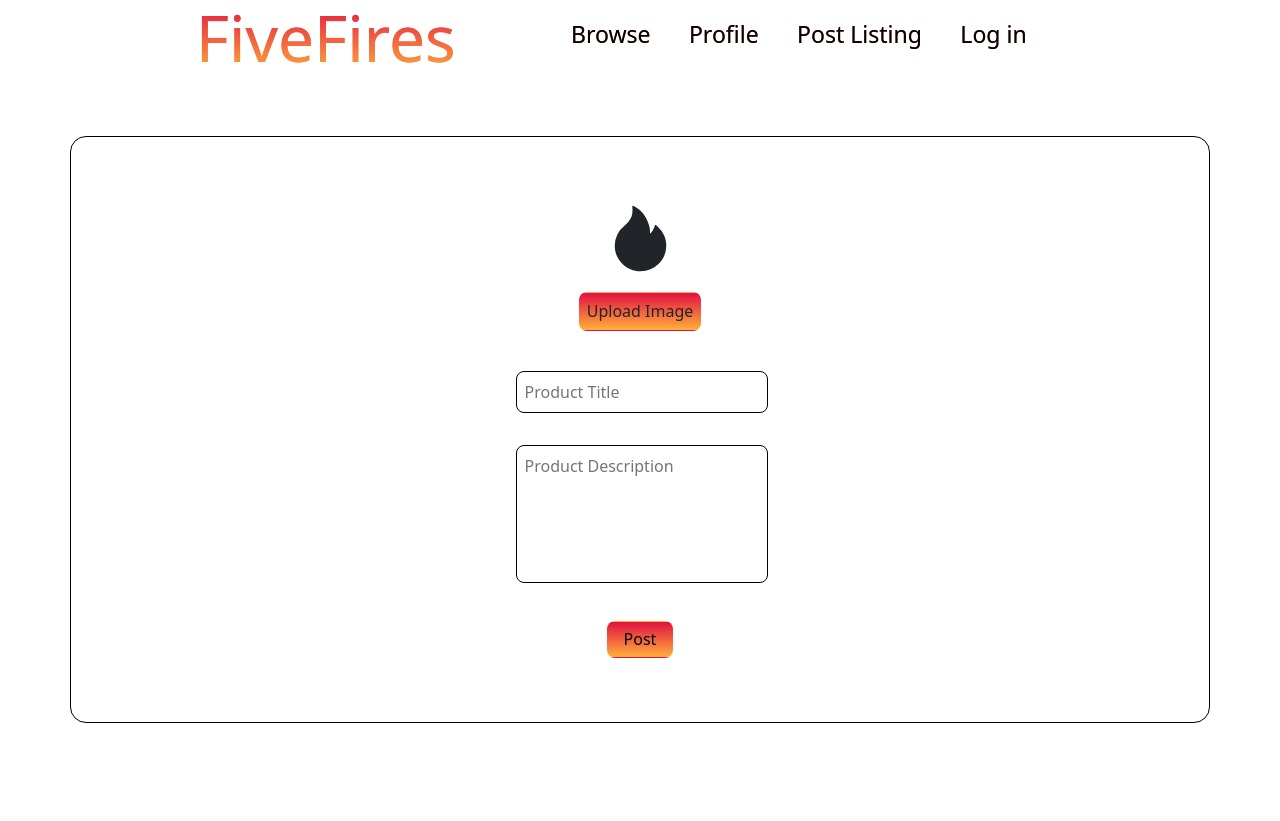
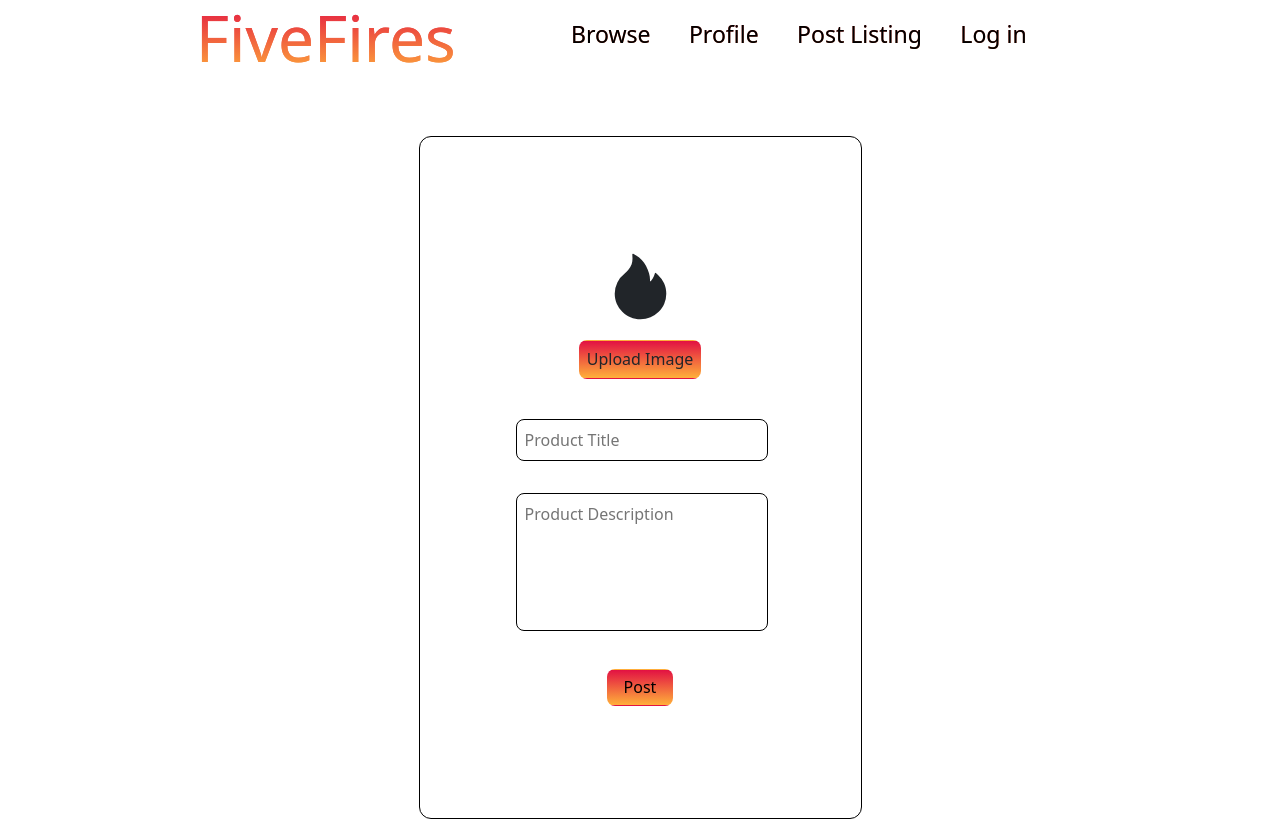
Before and after one commit to AshtonBrugh/project-three, a React (Create React App) app in the folder client/: page /post in a window 1280 px wide. Shown: the top 821 px of the page. Built offline with nearby package versions, Linux system fonts and the light colour scheme; a web font is replaced by a local one.

Commit message:
fixed form container

```diff
--- a/client/src/components/pages/Post.js
+++ b/client/src/components/pages/Post.js
@@ -70,7 +70,8 @@ const Post = () => {
 
     return (
         <div className='container'>
-            <form className="" onSubmit={handleFormSubmit}>
+            <form className="input-form" onSubmit={handleFormSubmit}>
+                <div className='input-container'>
                     <div className='icon'>
                         <span id='file-name'><AiFillFire size={75} /></span>
                     </div>
@@ -91,6 +92,8 @@ const Post = () => {
                     <button className="button" type="submit">
                         Post
                     </button>
+                </div>
+
             </form>
         </div>
     )
--- a/client/src/components/pages/css/post.css
+++ b/client/src/components/pages/css/post.css
@@ -6,11 +6,6 @@ textarea:hover, input:hover {
 
 }
 
-.container {
-    border: 1px solid black;
-    border-radius: 1rem;
-    width: 60%;
-}
 
 .input-area {
     width: 90%;
@@ -20,6 +15,16 @@ textarea:hover, input:hover {
     border: 1px solid black;
 }
 
+.input-container {
+    padding: 3rem;
+    padding-left: 5rem;
+    padding-right: 5rem;
+}
+
+.input-form {
+    border: 1px solid black;
+    border-radius: .75rem;
+}
 
 .input-title {
     margin-top: .5rem;
```
Lines whose indentation alone changed are shown as unchanged.
